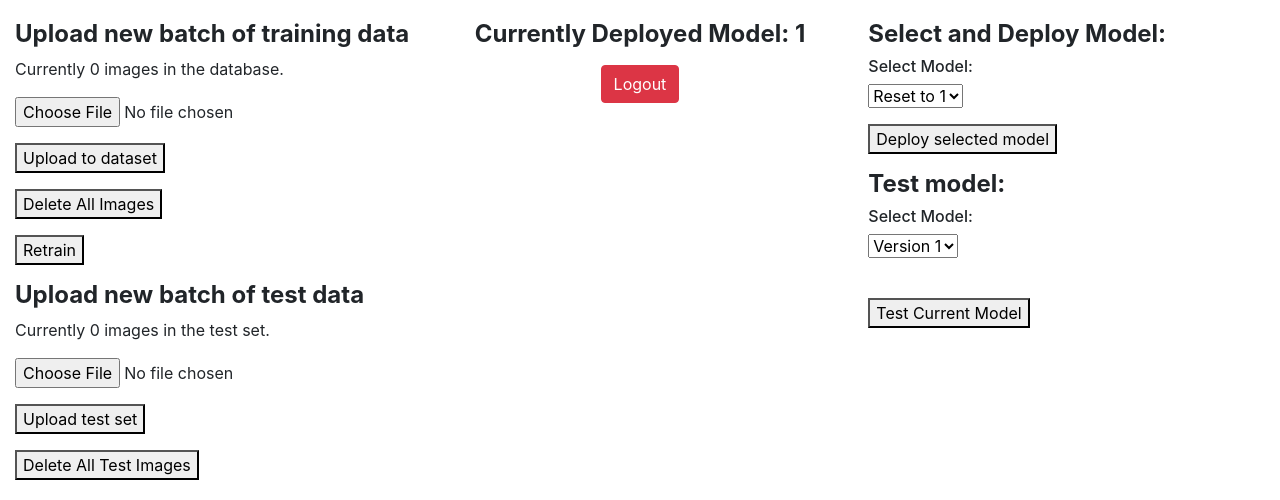
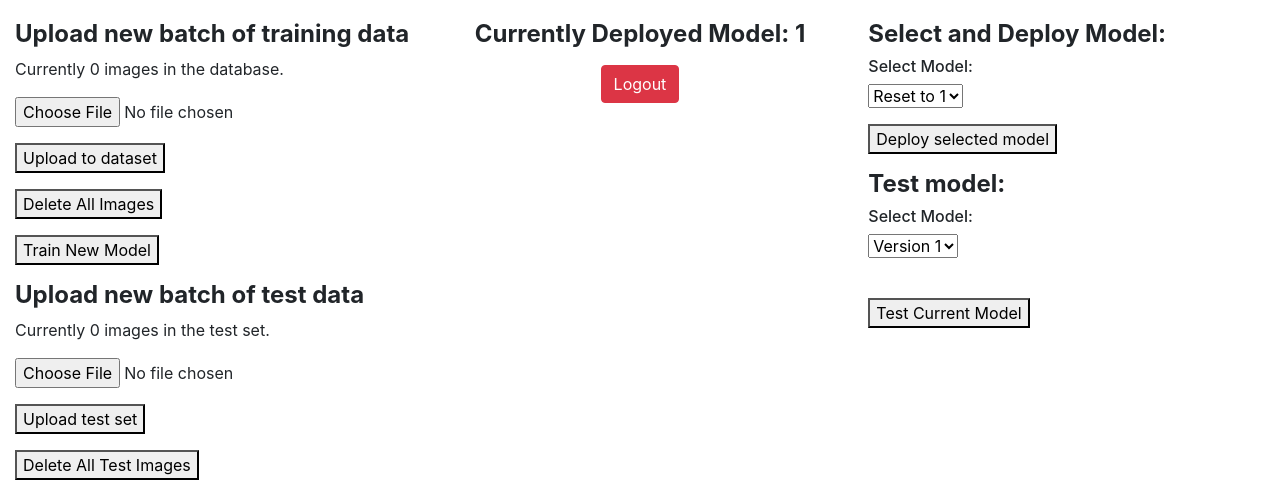
Before and after one commit to harring/FruitScan-AI, a Django app: page /admin_view in a window 1280 px wide. Shown: the top 500 px of the page. Run offline with Django 4.2, Linux system fonts and the light colour scheme; data that the repository does not hold is empty; some libraries are stand-ins or nearby versions.

Commit message:
Styling changes on admin panel Co-authored-by: Erik Harring <gusharrier@student.gu.se>

```diff
--- a/FruitScan/fruitscanapp/templates/admin_view.html
+++ b/FruitScan/fruitscanapp/templates/admin_view.html
@@ -27,14 +27,14 @@
                 {% csrf_token %}
                 <input type="file" name="zip_file" accept=".zip" required>
                 <br>
-                <button type="submit" class="mt-3">Upload to dataset</button>
+                <button type="submit" class="mt-3" style="cursor: pointer;">Upload to dataset</button>
             </form>
             <form action="{% url 'delete_all_images' %}" method="post">
                 {% csrf_token %}
-                <button type="submit" class="mt-3">Delete All Images</button>
+                <button type="submit" class="mt-3" style="cursor: pointer;">Delete All Images</button>
             </form>
             <form action="/train_model" method="get">
-                <button type="submit" class="mt-3 mb-3" style="cursor: pointer;">Retrain</button>
+                <button type="submit" class="mt-3 mb-3" style="cursor: pointer;">Train New Model</button>
             </form>
             <h4 4 style="font-weight: bold">Upload new batch of test data</h4>
 
@@ -44,11 +44,11 @@
                 {% csrf_token %}
                 <input type="file" name="zip_file" accept=".zip" required>
                 <br>
-                <button type="submit" class="mt-3">Upload test set</button>
+                <button type="submit" class="mt-3" style="cursor: pointer;">Upload test set</button>
             </form>
             <form action="{% url 'delete_test_set' %}" method="post">
                 {% csrf_token %}
-                <button type="submit" class="mt-3">Delete All Test Images</button>
+                <button type="submit" class="mt-3" style="cursor: pointer;">Delete All Test Images</button>
             </form>
         </div>
 
@@ -72,7 +72,7 @@
                     {% endfor %}
                 </select>
                 <br>
-                <button type="submit" name="deploy_selected" value="deploy_selected" class="mt-3 mb-3">Deploy selected model</button>
+                <button type="submit" name="deploy_selected" value="deploy_selected" class="mt-3 mb-3" style="cursor: pointer;">Deploy selected model</button>
             </form>
 
             <h4 style="font-weight: bold">Test model:</h4>
@@ -87,7 +87,7 @@
                 </select>
                 <br>
                 <br>
-                <button type="submit" name="test_deployed_model" value="test_deployed_model" class="mt-3">Test Current Model</button>
+                <button type="submit" name="test_deployed_model" value="test_deployed_model" class="mt-3" style="cursor: pointer;">Test Current Model</button>
             </form>
         </div>
     </div>
```
